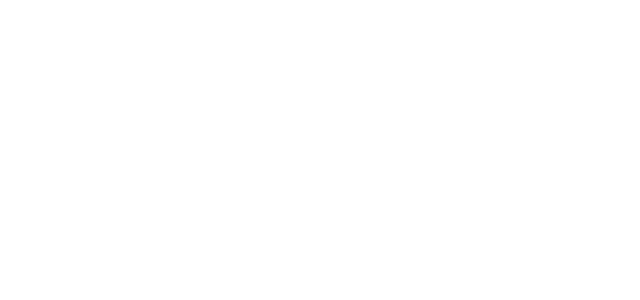
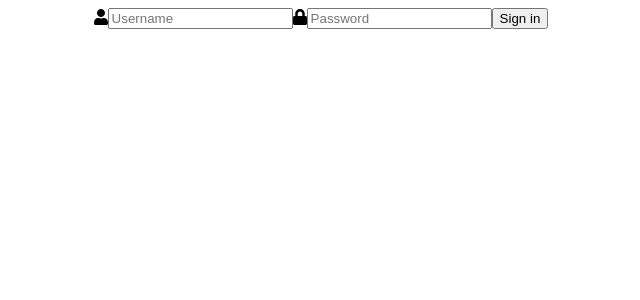
Before and after one commit to michalhajok/shop_app, a React (Create React App) app: page / in a window 1280 px wide. Shown: the top 300 px of the page, without its empty margins (319-959 px from the left). Built offline with nearby package versions, Linux system fonts and the light colour scheme.

Commit message:
atoms: back, signIn

```diff
--- a/src/App.js
+++ b/src/App.js
@@ -1,9 +1,11 @@
 import React from 'react';
 import './App.css';
+import LoginPage from './pages/loginPage';
 
 function App() {
   return (
     <div className="App">
+      <LoginPage />
     </div>
   );
 }
--- /dev/null
+++ b/src/components/atoms/back/index.js
@@ -0,0 +1,3 @@
+import Back from './back'
+
+export default Back
--- /dev/null
+++ b/src/components/atoms/signIn/index.js
@@ -0,0 +1,3 @@
+import SignIn from './signIn'
+
+export default SignIn
--- a/src/pages/loginPage/loginPage.js
+++ b/src/pages/loginPage/loginPage.js
@@ -1,13 +1,20 @@
 import React from "react";
+import { FontAwesomeIcon } from "@fortawesome/react-fontawesome";
+import { library } from "@fortawesome/fontawesome-svg-core";
+import { faUser, faLock } from "@fortawesome/free-solid-svg-icons";
+
+library.add(faUser, faLock);
 
 const LoginPage = () => {
   return (
     <div className="loginPage">
-      <form className="loginPage__form" onSubmit={()=>{}}>
+      <form className="loginPage__form" onSubmit={() => {}}>
         <label>
+          <FontAwesomeIcon icon={faUser} />
           <input type="text" placeholder="Username" />
         </label>
         <label>
+          <FontAwesomeIcon icon={faLock} />
           <input type="password" placeholder="Password" />
         </label>
         <button type="submit">Sign in</button>
```
Also changed, not shown: src/components/atoms/back/back.js (added, +15 -0 lines), src/components/atoms/signIn/signIn.js (added, +7 -0 lines).
